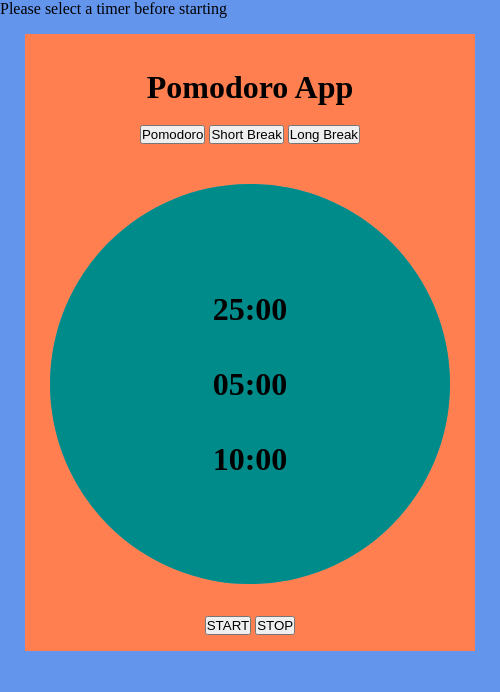
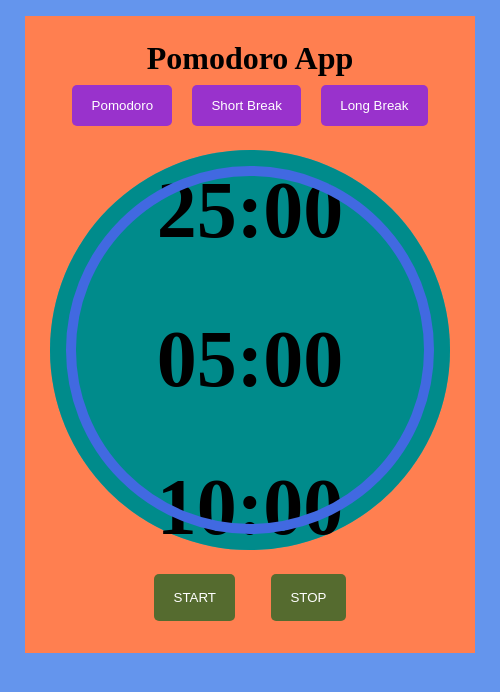
Before and after one commit to strawberryskeleton/pomodoro-timer-app, an Electron app: page index.html in a window 500 px wide. Drawn offline with Linux system fonts and the light colour scheme.

Commit message:
styled buttons, headings, etc. + adjusted layout

```diff
--- a/index.html
+++ b/index.html
@@ -8,7 +8,7 @@
     <script src="./script.js" defer></script>
 </head>
 <body>
-    <div id="timer-message">Please select a timer before starting</div>
+    <!-- <div id="timer-message">Please select a timer before starting</div> -->
 
     <div class="container">
         <div class="timer">
@@ -23,13 +23,13 @@
             <main>
                 <div class="pomodoro">
                     <div id="pomodoro-timer" class="timer-display" data-duration="25.00">
-                        <h1>25:00</h1>
+                        <h1 class="time">25:00</h1>
                     </div>
                     <div id="short-timer" class="timer-display" data-duration="05.00">
-                        <h1>05:00</h1>
+                        <h1 class="time">05:00</h1>
                     </div>
                     <div id="long-timer" class="timer-display" data-duration="10.00">
-                        <h1>10:00</h1>
+                        <h1 class="time">10:00</h1>
                     </div>
                 </div>
             </main>
--- a/style.css
+++ b/style.css
@@ -9,6 +9,8 @@
 
 body {
     background-color: cornflowerblue;
+    max-height: 100vh;
+    overflow: hidden;
 }
 
 .container {
@@ -32,12 +34,12 @@ main {
     border-radius: 50%;
     text-align: center;
     margin: 0 auto;
-    margin-bottom: 2rem;
+    /* margin-bottom: 2rem; */
 }
 
 h1 {
     font-size: 2rem;
-    margin: 1.2rem auto;
+    margin: 0.5rem auto;
 }
 
 .button-container {
@@ -54,8 +56,77 @@ h1 {
     width: 100%;
     height: 100%;
     position: relative;
-    margin: 2.5rem 0;
+    margin: 1.5rem 0;
     text-align: center;
     border-radius: 50%;
     background-color: darkcyan;
 }
+
+.pomodoro::before {
+    content: "";
+    position: absolute;
+    border: 10px solid royalblue;
+    border-radius: 50%;
+    width: 23rem;
+    height: 23rem;
+}
+
+.time {
+    font-size: 5rem;
+    margin: 1.2rem auto;
+}
+
+.button-container {
+    margin-top: 1.2rem;
+    display: fkex;
+    justify-content: center;
+}
+
+.btn {
+    background-color: darkorchid;
+    color: #fff;
+    border: none;
+    border-radius: 5px;
+    padding: 0.8rem 1.2rem;
+    margin: 0 0.5rem;
+    cursor: pointer;
+    transition: all 0.2s ease-in;
+}
+
+.btn.active, .btn:hover {
+    background-color: darkmagenta;
+}
+
+.hidden {
+    display: block;
+}
+
+.timer-display {
+    font-size: 0.5rem;
+    margin-top: 1.2rem;
+    font-weight: 600;
+}
+
+.buttons {
+    margin-top: 0.5rem;
+}
+
+#start,
+#stop {
+    background-color: darkolivegreen;
+    color: #fff;
+    border: none;
+    border-radius: 5px;
+    padding: 1rem 1.2rem;
+    margin: 1rem;
+    cursor: pointer;
+    transition: all 0.2s ease-in;
+}
+
+#stop:hover {
+    background-color: tomato;
+}
+
+#start:hover {
+    background-color: green;
+}
```
